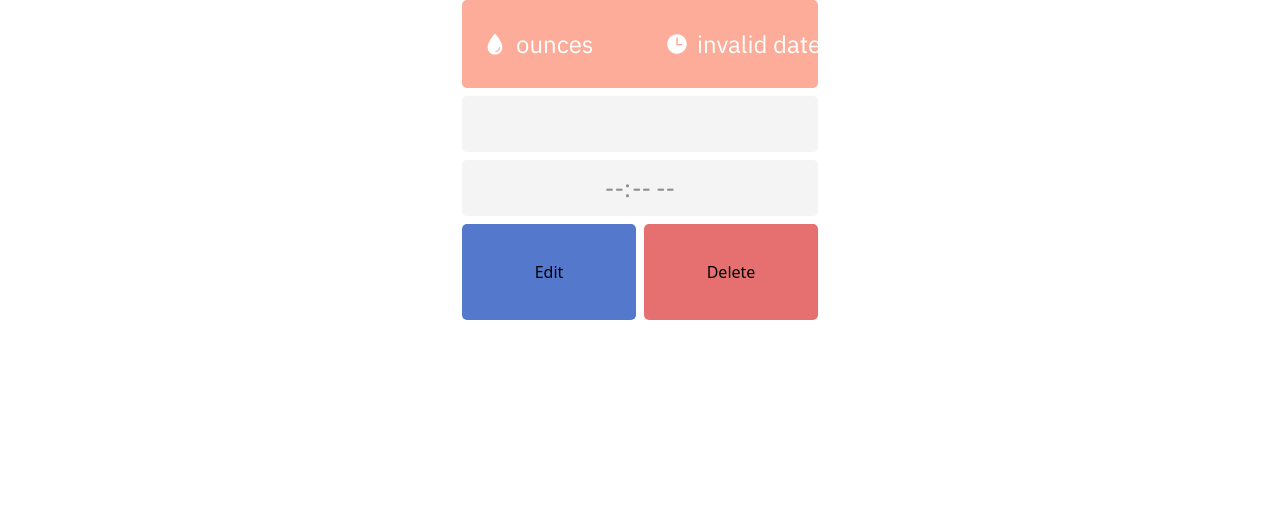
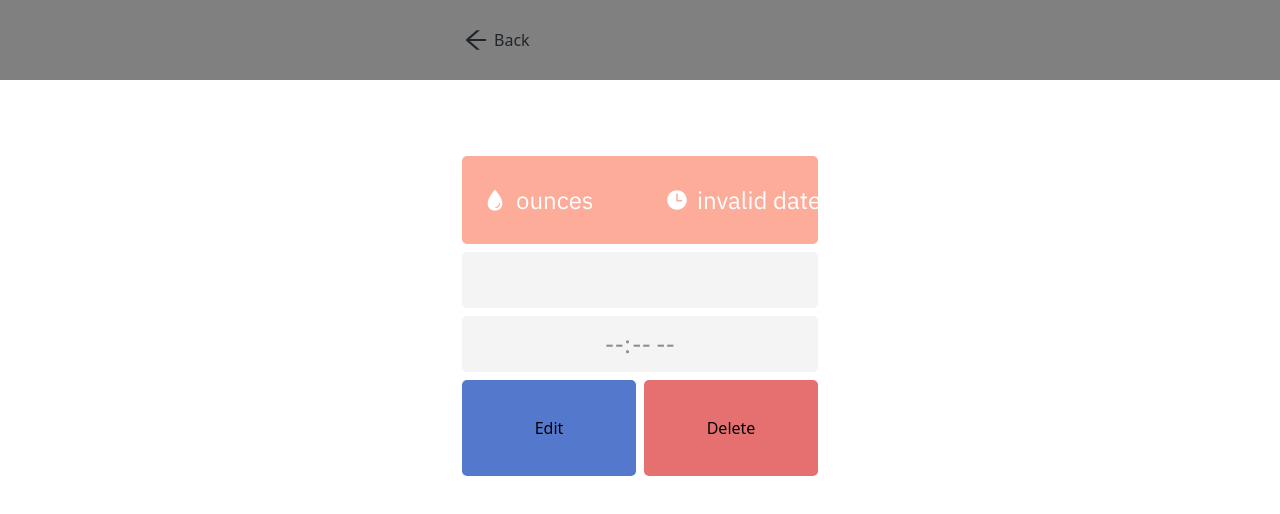
Before and after one commit to isipcasinillo/hele, a React (Create React App) app in the folder client/: page /bottle/1 in a window 1280 px wide. Shown: the top 514 px of the page. Built offline with nearby package versions, Linux system fonts and the light colour scheme; no server answers.

Commit message:
singlebottle back button

```diff
--- a/client/src/components/BottleCard/BottleCard.css
+++ b/client/src/components/BottleCard/BottleCard.css
@@ -5,6 +5,7 @@
   border-radius: 5px;
   display: flex;
   flex-direction: row;
+  cursor: pointer;
 }
 
 .bottlecard-ounce {
--- a/client/src/components/BottleSingle/BottleSingle.css
+++ b/client/src/components/BottleSingle/BottleSingle.css
@@ -14,6 +14,31 @@
   display: flex;
   flex-direction: column;
   align-items: center;
+}
+
+.bottlesingleback {
+  height: 80px;
+  width: 356px;
+  background-color: grey;
+  display: flex;
+  align-items: center;
+
+}
+.bs-click {
+  cursor: pointer;
+  display: flex;
+  align-items: center;
+}
+.bs-backdrop {
+  width: 100%;
+  background-color: grey;
+  display: flex;
+  justify-content: center;
+}
+.single-left {
+   border-style: none;
+    background-color: rgba(255, 255, 255, 0);
+    padding: 0px;
 }
 .bottlecard-ounce {
   width: 160px;
@@ -41,6 +66,7 @@
   border-radius: 5px;
   display: flex;
   flex-direction: row;
+  margin-top: 76px;
 }
 
 .bottlesingle-button {
@@ -98,3 +124,10 @@
   background-color: rgba(255, 255, 255, 0);
   color: white;
 }
+
+
+@media only screen and (min-width: 1000px) {
+.bottlesingle-container {
+  margin-top: 76px;
+}
+}
--- a/client/src/components/BottleSingle/BottleSingle.js
+++ b/client/src/components/BottleSingle/BottleSingle.js
@@ -9,6 +9,8 @@ import './BottleSingle.css'
 import { IoWater, IoTime } from 'react-icons/io5'
 import Auth from '../../utils/auth'
 import moment from 'moment'
+import { AiOutlineArrowLeft } from 'react-icons/ai'
+
 export default function Single() {
   const [singleText, setSingleText] = useState('hello')
   const [singleTime, setSingleTime] = useState()
@@ -64,6 +66,17 @@ export default function Single() {
 
   return (
     <div className='bottlesingle-wrapper'>
+      <div className='bs-backdrop'>
+        <div className='bottlesingleback'>
+          < div className='bs-click' onClick={() => {
+            navigate('/')
+          }}>
+            <div className='single-left'><AiOutlineArrowLeft size={28} /></div>
+            <div style={{ paddingLeft: '4px' }}>Back</div>
+          </div>
+
+        </div>
+      </div>
       <div className='bottlesingle-container '>
         <div className='bottlecard-ounce'>
           <IoWater size={26} className="b1" />
@@ -100,6 +113,6 @@ export default function Single() {
         <button className="bottlesingle-button cr" onClick={DeleteAndRefresh}>Delete</button>
       </div>
 
-    </div>
+    </div >
   )
 }
--- a/client/src/pages/Home.css
+++ b/client/src/pages/Home.css
@@ -1,4 +1,5 @@
 .container {
+  margin-top:24px;
   display: flex;
   flex-direction: column;
   justify-content: center;
@@ -35,16 +36,15 @@
   grid-area: bottlelist;
 }
 .container {
-
+  margin-top: 120px;
   display: grid;
-
   grid-template-columns: 356px 356px;
   grid-template-rows: 38px 111px 227px;
- gap: 0px 16px;
+  gap: 0px 16px;
   grid-template-areas:
-    "dateslider bottlelist"
-    "dashboard bottlelist"
-    "bottleform bottlelist";
+  "dateslider bottlelist"
+  "dashboard bottlelist"
+  "bottleform bottlelist";
 }
 
 }
--- a/client/src/pages/Login.css
+++ b/client/src/pages/Login.css
@@ -7,7 +7,7 @@
     display: flex;
     flex-direction: column;
     align-items: center;
-    margin-top: 22px;
+    margin-top: 156px;
     padding-bottom: 32px;
 }
 
--- a/client/src/pages/Signup.css
+++ b/client/src/pages/Signup.css
@@ -7,7 +7,7 @@
   display: flex;
   flex-direction: column;
   align-items: center;
-  margin-top: 22px;
+  margin-top: 128px;
 }
 
 .s{
```
Also changed, not shown: client/src/pages/Home.js (+0 -13 lines), 1 other file (tests, documents, lock files or other folders).
